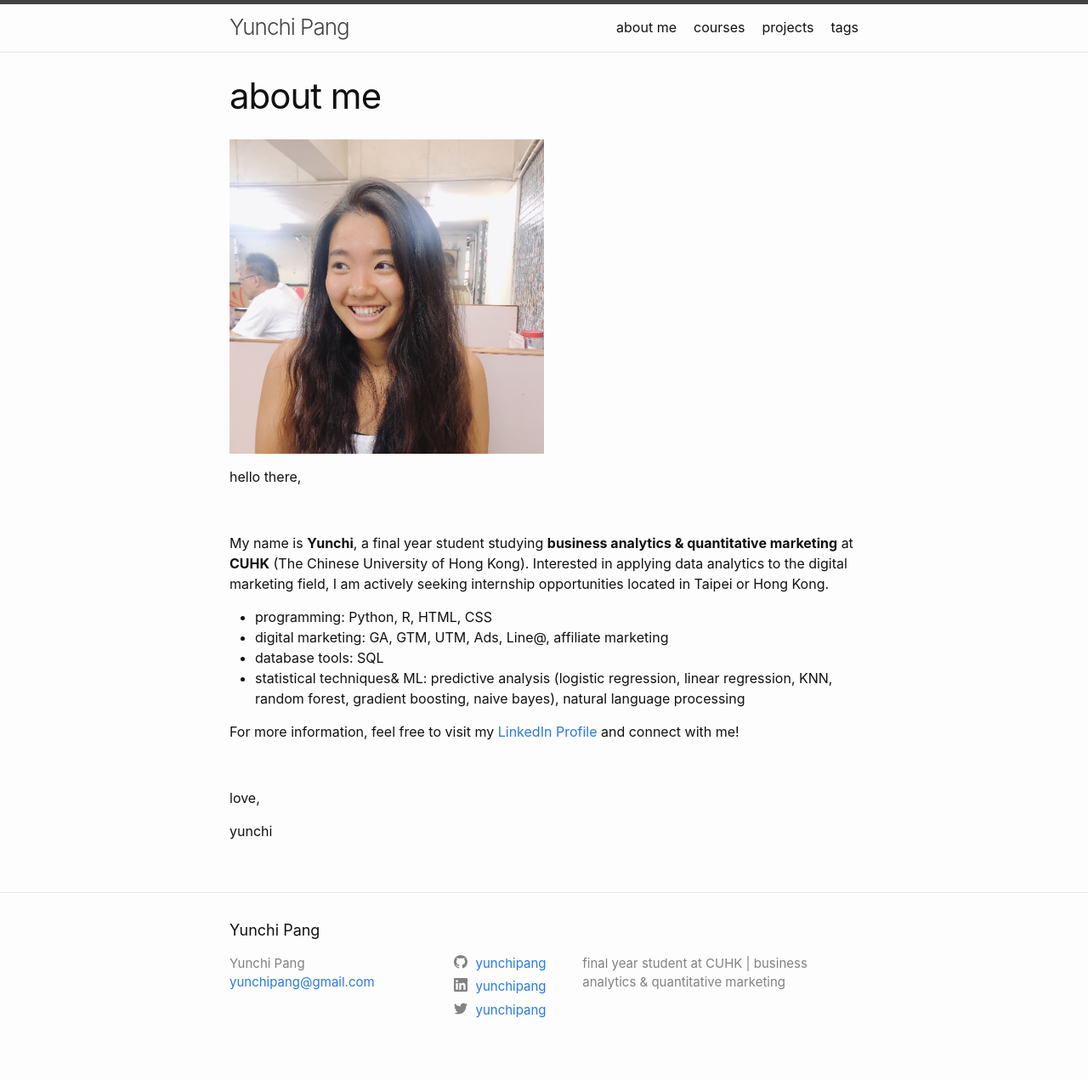
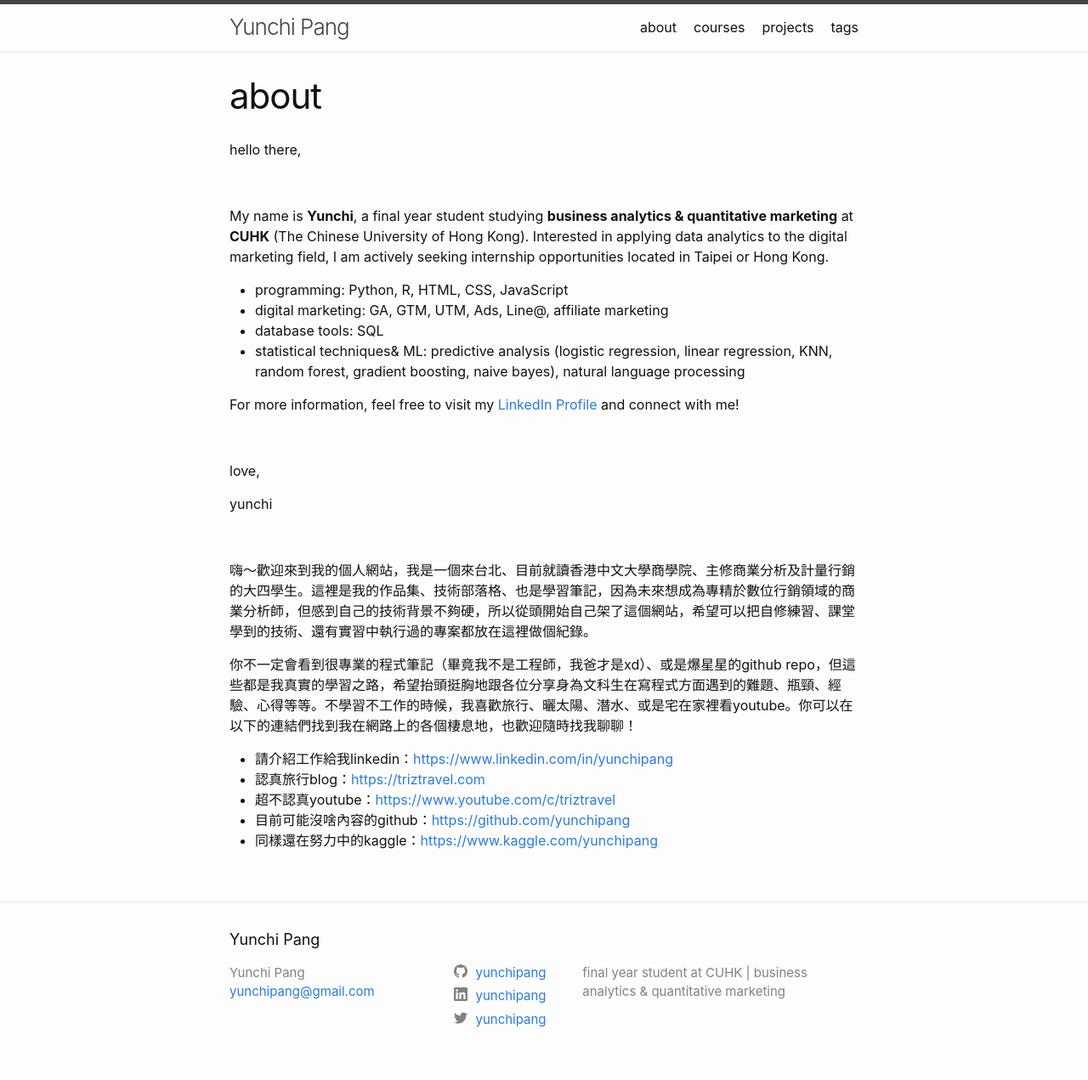
Before and after one commit to yunchipang/yunchipang.github.io, a Jekyll site: the page built from about.markdown, in a window 1280 px wide. Shown: the whole page at 85% size. Built offline with Jekyll 4.4.1, drawn with Linux system fonts in a browser that asks for light colours.

Commit message:
update about.markdown

```diff
--- a/about.markdown
+++ b/about.markdown
@@ -1,17 +1,15 @@
 ---
 layout: page
-title: about me
+title: about
 permalink: /about/
 ---
-![profile pic](/assets/images/profile_pic_cropped.jpg){:height="50%" width="50%"}
-
 hello there,
 
 <br/>
 
 My name is **Yunchi**, a final year student studying **business analytics & quantitative marketing** at **CUHK** (The Chinese University of Hong Kong). Interested in applying data analytics to the digital marketing field, I am actively seeking internship opportunities located in Taipei or Hong Kong.
 
-- programming: Python, R, HTML, CSS
+- programming: Python, R, HTML, CSS, JavaScript
 - digital marketing: GA, GTM, UTM, Ads, Line@, affiliate marketing
 - database tools: SQL
 - statistical techniques& ML:  predictive analysis (logistic regression, linear regression, KNN, random forest, gradient boosting, naive bayes), natural language processing
@@ -25,4 +23,14 @@ love,
 yunchi
 
 
-[jekyll-organization]: https://github.com/jekyll
+<br/>
+
+嗨～歡迎來到我的個人網站，我是一個來台北、目前就讀香港中文大學商學院、主修商業分析及計量行銷的大四學生。這裡是我的作品集、技術部落格、也是學習筆記，因為未來想成為專精於數位行銷領域的商業分析師，但感到自己的技術背景不夠硬，所以從頭開始自己架了這個網站，希望可以把自修練習、課堂學到的技術、還有實習中執行過的專案都放在這裡做個紀錄。
+
+你不一定會看到很專業的程式筆記（畢竟我不是工程師，我爸才是xd）、或是爆星星的github repo，但這些都是我真實的學習之路，希望抬頭挺胸地跟各位分享身為文科生在寫程式方面遇到的難題、瓶頸、經驗、心得等等。不學習不工作的時候，我喜歡旅行、曬太陽、潛水、或是宅在家裡看youtube。你可以在以下的連結們找到我在網路上的各個棲息地，也歡迎隨時找我聊聊！
+
+- 請介紹工作給我linkedin：[https://www.linkedin.com/in/yunchipang](https://www.linkedin.com/in/yunchipang){:target="_blank"}
+- 認真旅行blog：[https://triztravel.com](https://triztravel.com){:target="_blank"}
+- 超不認真youtube：[https://www.youtube.com/c/triztravel](https://www.youtube.com/c/triztravel){:target="_blank"}
+- 目前可能沒啥內容的github：[https://github.com/yunchipang](https://github.com/yunchipang){:target="_blank"}
+- 同樣還在努力中的kaggle：[https://www.kaggle.com/yunchipang](https://www.kaggle.com/yunchipang){:target="_blank"}
```
